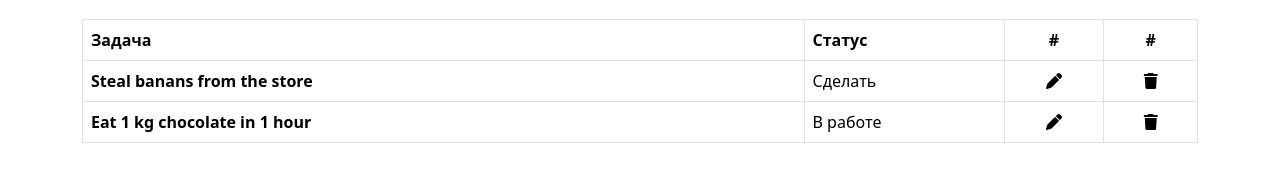
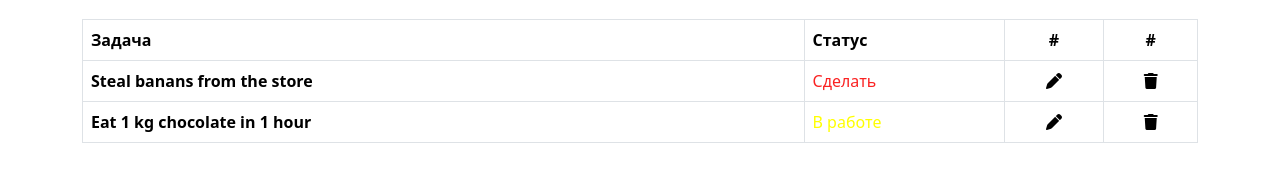
Before and after one commit to wzxq802/to-do-list, a Vue app: page / in a window 1280 px wide. Shown: the part 161-342 px from the top of the page. Built offline with nearby package versions, Linux system fonts and the light colour scheme.

Commit message:
created css-styles

```diff
--- a/src/components/ToDoApp.vue
+++ b/src/components/ToDoApp.vue
@@ -16,9 +16,13 @@
       </thead>
       <tbody>
         <tr v-for="(task, id) in tasks" :key="id">
-          <th>{{ task.name }}</th>
+          <th>
+            <span :class="{'finished' : task.status === 'Завершено'}">
+              {{ task.name }}
+            </span>
+          </th>
           <td style="width: 200px;">
-            <span v-on:click="changeStatus(id)" class="pointer">
+            <span v-on:click="changeStatus(id)" class="pointer" :class="{'text-red' : task.status === 'Сделать', 'text-yellow': task.status === 'В работе'}">
               {{ task.status }}
             </span>
           </td>
@@ -101,4 +105,13 @@ export default {
 .pointer {
   cursor: pointer;
 }
+.finished {
+  text-decoration: line-through;
+}
+.text-red {
+  color: #fa2222;
+}
+.text-yellow {
+  color: yellow;
+}
 </style>
```
